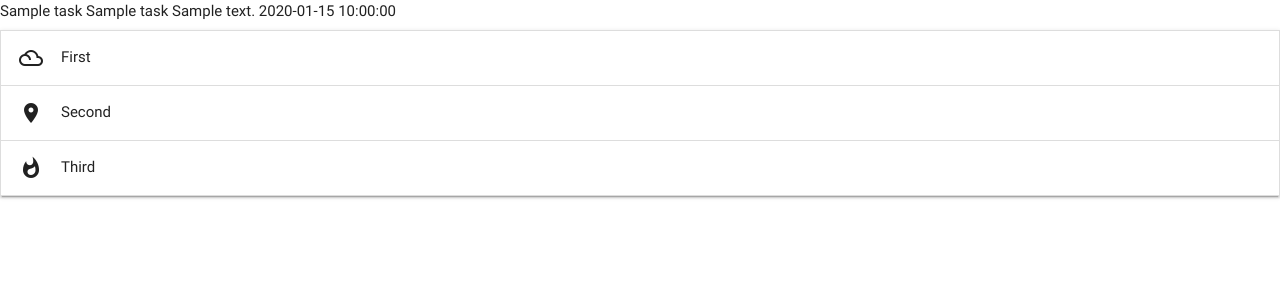
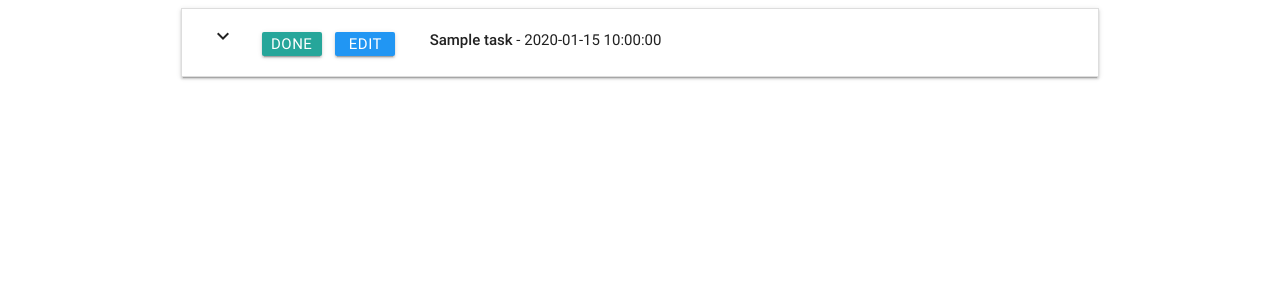
Before and after one commit to matsceder/task_manager, a Flask app: page / in a window 1280 px wide. Shown: the top 300 px of the page. Run offline with Flask 2, Linux system fonts and the light colour scheme; a database or web service that is not in the repository returns one stand-in record (values such as "Sample title"); some libraries are stand-ins or nearby versions.

Commit message:
Almost done with editing a task. save for day break in study

```diff
--- a/app.py
+++ b/app.py
@@ -9,15 +9,36 @@ app = Flask(__name__)
 app.config["MONGO_DBNAME"] = 'task_mananger'
 app.config["MONGO_URI"] = 'mongodb+srv://mec_88_ci_19:d24BCuRG7tgAD@myfirstcluster-htagx.mongodb.net/task_manager?retryWrites=true&w=majority'
 
+
 mongo = PyMongo(app)
 
 
+@app.route('/')
 @app.route('/')
 @app.route('/get_tasks')
 def get_tasks():
     return render_template("tasks.html", tasks=mongo.db.tasks.find())
 
 
+@app.route('/add_task')
+def add_task():
+    return render_template('addtask.html', categories=mongo.db.categories.find())
+
+
+@app.route('/insert_task', methods=['POST'])
+def insert_task():
+    tasks = mongo.db.tasks
+    tasks.insert_one(request.form.to_dict())
+    return redirect(url_for('get_tasks'))
+
+
+@app.route('/edit_task/<task_id>')
+def edit_task(task_id):
+    the_task = mongo.db.tasks.find_one({"_id": ObjectId(task_id)})
+    all_categories = mongo.db.categories.find()
+    return render_template('edittask.html', task=the_task, categories=all_categories)
+
+
 if __name__ == '__main__':
     app.run(host=os.environ.get('IP'),
             port=int(os.environ.get('PORT')),
--- /dev/null
+++ b/static/css/style.css
@@ -0,0 +1,12 @@
+.btn_small {
+    height: 24px;
+    width: 60px;
+    line-height: 24px;
+    margin: 5px 5px;
+    padding: 0 0.5em;
+
+}
+
+.task_header {
+    margin-top: 5px;
+}
--- a/templates/base.html
+++ b/templates/base.html
@@ -1,21 +1,37 @@
+
 <!DOCTYPE html>
-<html lang="en">
+<html>
 
 <head>
     <link href="https://fonts.googleapis.com/icon?family=Material+Icons" rel="stylesheet">
-        <link rel="stylesheet"  href="https://cdnjs.cloudflare.com/ajax/libs/materialize/0.100.2/css/materialize.min.css">
+    <link rel="stylesheet" href="https://cdnjs.cloudflare.com/ajax/libs/materialize/0.100.2/css/materialize.min.css">
+    <link rel="stylesheet" href="{{url_for('static', filename='css/style.css')}}" type="text/css">
+</head>
 
-    </head>
 <body>
-        {% block content %}
-        {% endblock %}
 
-
+    <div class="container">
+        {% block content %} {% endblock %}
+    </div>
     <script src="https://cdnjs.cloudflare.com/ajax/libs/jquery/3.2.1/jquery.min.js"></script>
     <script src="https://cdnjs.cloudflare.com/ajax/libs/materialize/0.100.2/js/materialize.min.js"></script>
-        <script>
-            $(document).ready(function(){
+    <script type="text/javascript">
+        $(document).ready(function() {
             $('.collapsible').collapsible();
+            $('select').material_select();
+        });
+
+        $('.datepicker').pickadate({
+            selectMonths: true, // Creates a dropdown to control month
+            selectYears: 15, // Creates a dropdown of 15 years to control year,
+            today: 'Today',
+            clear: 'Clear',
+            close: 'Ok',
+            closeOnSelect: false // Close upon selecting a date,
+        });
+
+        document.getElementById("matfix").addEventListener("click", function(e) {
+            e.stopPropagation();
         });
     </script>
 
--- a/templates/tasks.html
+++ b/templates/tasks.html
@@ -1,26 +1,27 @@
 {% extends 'base.html' %}
 {% block content %}
-        {% for task in tasks %}
-            {{task.task_name}}
-            {{task.category_name}}
-            {{task.task_description}}
-            {{task.is_urgent}}
-            {{task.due_date}}
-        {% endfor %}
+    <div class="row">
+        <ul class="collapsible" data-collapsible="accordion">
+            {% for task in tasks %}
+            <li>
+                <div class="collapsible-header">
+                    <div class="col s3">
+                        <i class="material-icons">expand_more</i>
+                        <a class="waves-effect waves-light btn btn_small">Done</a>
+                        <a href="{{url_for('edit_task', task_id=task._id)}}" class="waves-effect waves-light btn btn_small blue">Edit</a>
 
-<ul class="collapsible" data-collapsible="accordion">
-    <li>
-        <div class="collapsible-header"><i class="material-icons">filter_drama</i>First</div>
-        <div class="collapsible-body"><span>Lorem ipsum dolor sit amet.</span></div>
-    </li>
-    <li>
-        <div class="collapsible-header"><i class="material-icons">place</i>Second</div>
-        <div class="collapsible-body"><span>Lorem ipsum dolor sit amet.</span></div>
-    </li>
-    <li>
-        <div class="collapsible-header"><i class="material-icons">whatshot</i>Third</div>
-        <div class="collapsible-body"><span>Lorem ipsum dolor sit amet.</span></div>
-    </li>
-</ul>
-
+                    </div>
+                    <div class=" task_header col s9">
+                        <strong>{{task.task_name}}</strong> - {{task.due_date}}
+                    </div>
+                </div>
+                <div class="collapsible-body">
+                    <span>
+                    {{task.task_description}}
+                </span>
+                </div>
+            </li>
+            {% endfor %}
+        </ul>
+    </div>
 {% endblock %}
```
Also changed, not shown: requirements.txt (+7 -3 lines), templates/addtask.html (added, +53 -0 lines), templates/edittask.html (added, +61 -0 lines). Lines whose indentation alone changed are shown as unchanged.
